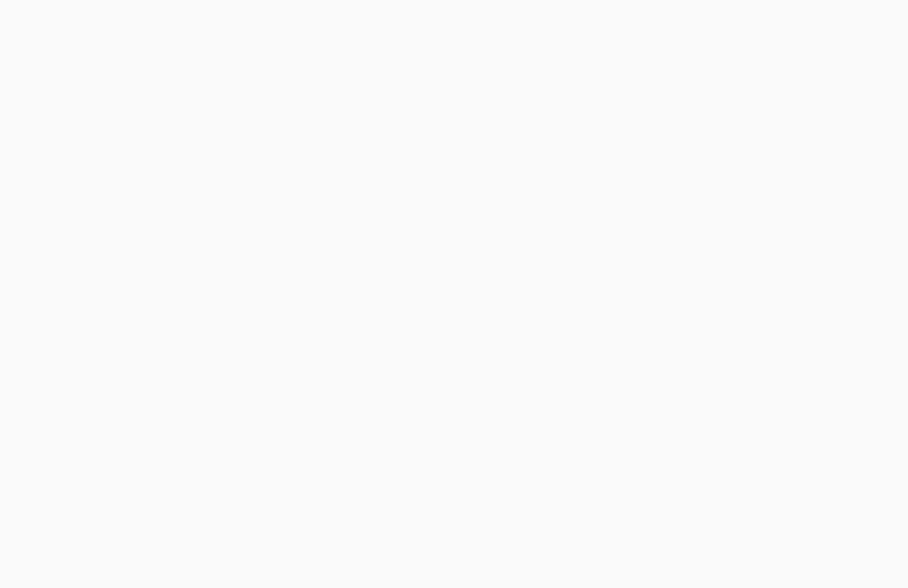
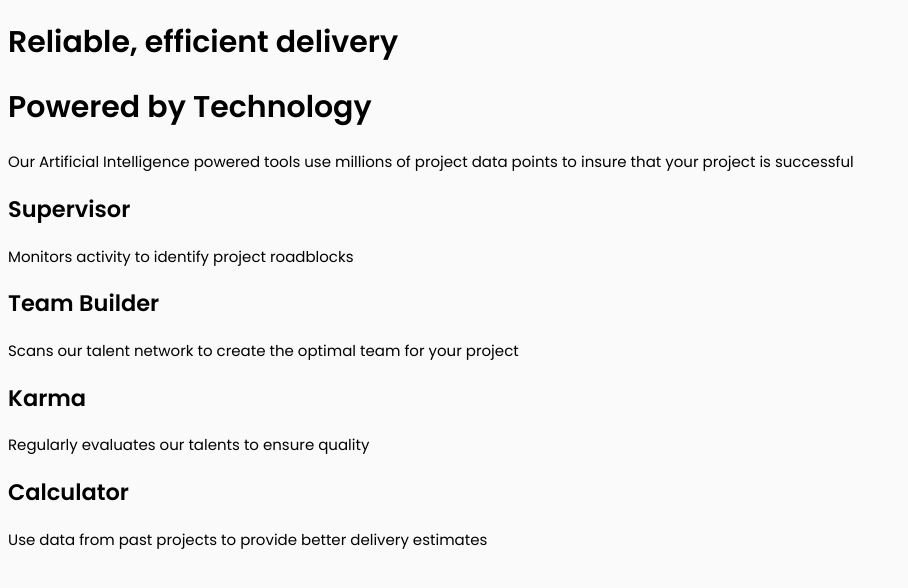
Before and after one commit to georit/four-card-feature-section, a plain HTML site: page index.html in a window 1280 px wide. Shown: the whole page, without its empty margins (0-908 px from the left). Drawn offline with Linux system fonts and the light colour scheme.

Commit message:
Add structure

```diff
--- a/index.html
+++ b/index.html
@@ -17,5 +17,40 @@
     />
     <link rel="stylesheet" href="style.css" />
   </head>
-  <body></body>
+  <body>
+    <div class="intro">
+      <h1 class="main-heading">Reliable, efficient delivery</h1>
+      <h1 class="sub-heading">Powered by Technology</h1>
+      <p class="intro-info info">
+        Our Artificial Intelligence powered tools use millions of project data
+        points to insure that your project is successful
+      </p>
+    </div>
+    <div class="features-container">
+      <div class="feature">
+        <h2 class="feature-title">Supervisor</h2>
+        <p class="feature-info">
+          Monitors activity to identify project roadblocks
+        </p>
+      </div>
+      <div class="feature">
+        <h2 class="feature-title">Team Builder</h2>
+        <p class="feature-info">
+          Scans our talent network to create the optimal team for your project
+        </p>
+      </div>
+      <div class="feature">
+        <h2 class="feature-title">Karma</h2>
+        <p class="feature-info">
+          Regularly evaluates our talents to ensure quality
+        </p>
+      </div>
+      <div class="feature">
+        <h2 class="feature-title">Calculator</h2>
+        <p class="feature-info">
+          Use data from past projects to provide better delivery estimates
+        </p>
+      </div>
+    </div>
+  </body>
 </html>
```
Also changed, not shown: 1 other file.
